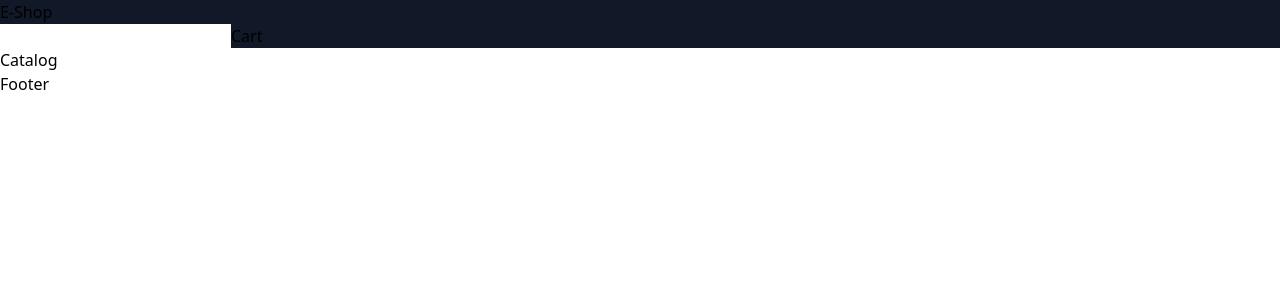
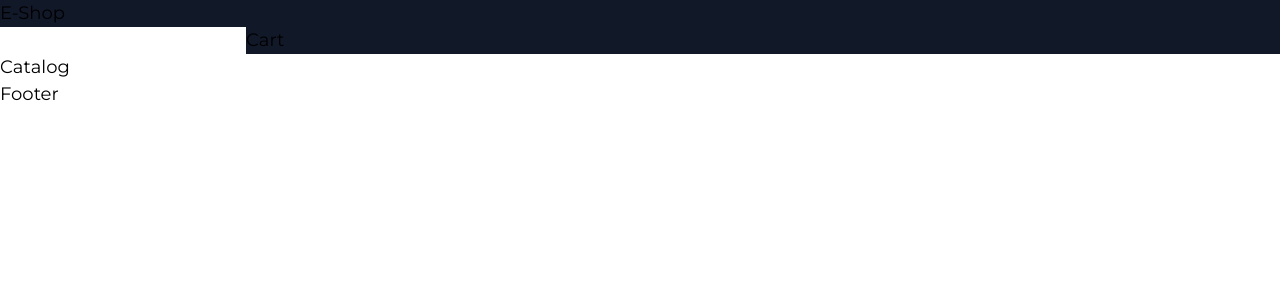
Before and after one commit to Grinch3214/e-commerce-front, a Vue app: page /#/ in a window 1280 px wide. Shown: the top 300 px of the page. Built offline with nearby package versions, Linux system fonts and the light colour scheme.

Commit message:
added font-family

```diff
--- a/src/assets/main.css
+++ b/src/assets/main.css
@@ -1,3 +1,23 @@
+@font-face {
+	font-family: 'Montserrat';
+	src: url('./fonts/Montserrat-Regular.woff2') format('woff2');
+	font-weight: 400;
+	font-style: normal;
+	font-display: swap;
+}
+@font-face {
+	font-family: 'Montserrat';
+	src: url('./fonts/Montserrat-Bold.woff2') format('woff2');
+	font-weight: 700;
+	font-style: normal;
+	font-display: swap;
+}
+
 @tailwind base;
 @tailwind components;
 @tailwind utilities;
+
+body {
+	font-family: 'Montserrat';
+	font-size: 18px;
+}
```
Also changed, not shown: src/assets/fonts/Montserrat-Bold.woff2 (added), src/assets/fonts/Montserrat-Regular.woff2 (added).
